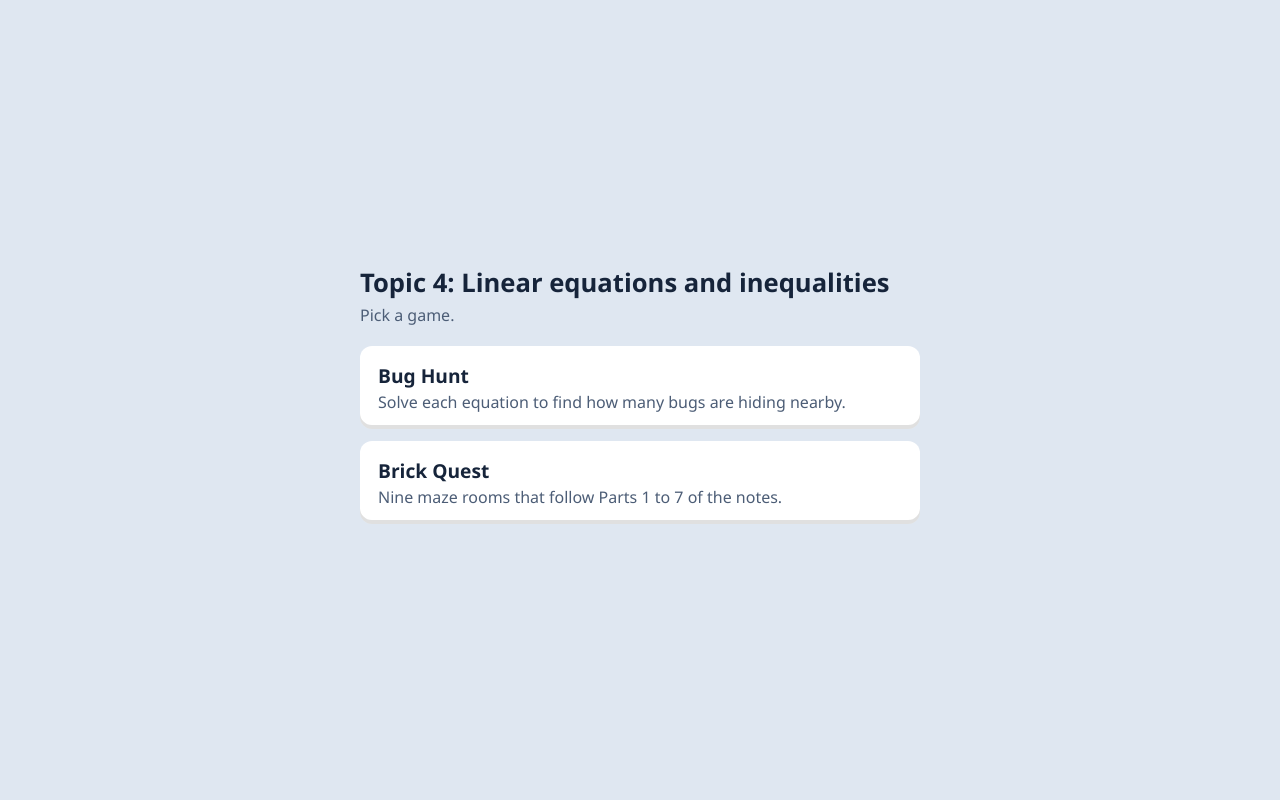
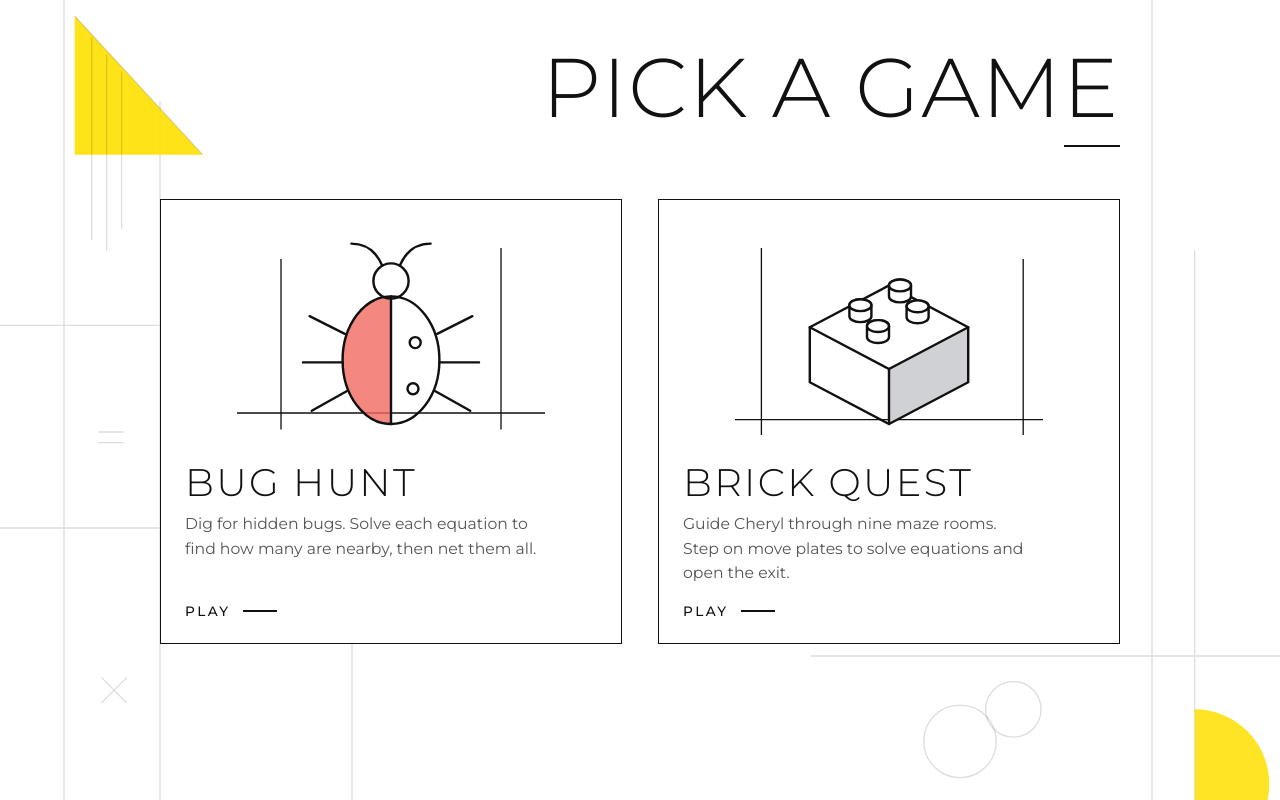
Before and after one commit to jamicito/jamicito.github.io, a plain HTML site: page index.html in a window 1280 px wide. Drawn offline with Linux system fonts and the light colour scheme.

Commit message:
Bug Hunt: win by netting all bugs, remove notes labels; new home page

```diff
--- a/index.html
+++ b/index.html
@@ -3,27 +3,93 @@
 <head>
 <meta charset="utf-8">
 <meta name="viewport" content="width=device-width, initial-scale=1, viewport-fit=cover">
-<title>Topic 4 Games: Linear Equations and Inequalities</title>
+<title>Pick a game</title>
+<link rel="preconnect" href="https://fonts.googleapis.com">
+<link rel="preconnect" href="https://fonts.gstatic.com" crossorigin>
+<link href="https://fonts.googleapis.com/css2?family=Montserrat:wght@300;400;500&display=swap" rel="stylesheet">
 <style>
-:root{--bg:#dfe7f1;--card:#ffffff;--ink:#16243a;--soft:#4c5d76;--edge:#2f4a6b;color-scheme:light}
-@media (prefers-color-scheme:dark){:root{--bg:#17202e;--card:#223047;--ink:#e8eef6;--soft:#9fb0c6;--edge:#0e1726;color-scheme:dark}}
-body{margin:0;min-height:100vh;display:flex;align-items:center;justify-content:center;background:var(--bg);color:var(--ink);font-family:"Segoe UI",system-ui,sans-serif;padding:20px;box-sizing:border-box}
-main{max-width:560px;width:100%}
-h1{font-size:1.6rem;margin:0 0 4px}
-p{color:var(--soft);margin:0 0 20px}
-a{display:block;background:var(--card);color:var(--ink);text-decoration:none;border-radius:12px;padding:16px 18px;margin-bottom:12px;box-shadow:inset 0 -4px 0 rgba(0,0,0,.12)}
-a:hover{outline:3px solid var(--edge)}
-a:focus-visible{outline:3px solid #3b82f6;outline-offset:2px}
-a b{display:block;font-size:1.2rem;margin-bottom:2px}
-a span{color:var(--soft)}
+:root{--bg:#ffffff;--ink:#111111;--line:#111111;--faint:rgba(17,17,17,.14);--soft:#555555;--yellow:#ffe000;--red:#f26b5e;--grey:#cfd1d4;color-scheme:light}
+@media (prefers-color-scheme:dark){:root:not([data-theme="light"]){--bg:#121212;--ink:#f2f2f2;--line:#f2f2f2;--faint:rgba(242,242,242,.14);--soft:#b4b4b4;--grey:#6d7075;color-scheme:dark}}
+:root[data-theme="dark"]{--bg:#121212;--ink:#f2f2f2;--line:#f2f2f2;--faint:rgba(242,242,242,.14);--soft:#b4b4b4;--grey:#6d7075;color-scheme:dark}
+:root{box-sizing:border-box;padding-top:env(safe-area-inset-top,0px);padding-bottom:env(safe-area-inset-bottom,0px)}
+*,*::before,*::after{box-sizing:inherit}
+html,body{height:100%}
+body{margin:0;background:var(--bg);color:var(--ink);font-family:"Montserrat","Helvetica Neue",Arial,sans-serif;font-weight:400;overflow-x:hidden}
+.deco{position:fixed;inset:0;width:100%;height:100%;pointer-events:none;z-index:0}
+.deco .l{stroke:var(--faint);stroke-width:1.2;fill:none}
+main{position:relative;z-index:1;min-height:100%;max-width:1040px;margin:0 auto;padding:clamp(28px,6vh,72px) clamp(18px,4vw,40px) 40px;display:flex;flex-direction:column}
+header{text-align:right;margin-bottom:clamp(28px,6vh,60px)}
+h1{margin:0;font-weight:300;font-size:clamp(2.6rem,8vw,5.2rem);line-height:.95;letter-spacing:.02em;text-transform:uppercase}
+.rule{display:inline-block;width:56px;height:2px;background:var(--ink);margin-top:18px}
+.games{display:grid;grid-template-columns:1fr 1fr;gap:clamp(18px,3vw,36px);flex:1;align-content:start}
+a.game{position:relative;display:flex;flex-direction:column;color:var(--ink);text-decoration:none;border:1.5px solid var(--line);background:var(--bg);padding:22px 24px 24px;min-height:340px}
+a.game::after{content:"";position:absolute;inset:0;border:1.5px solid var(--line);transform:translate(0,0);transition:transform .2s ease;z-index:-1;background:var(--yellow)}
+a.game:hover::after,a.game:focus-visible::after{transform:translate(10px,10px)}
+a.game:focus-visible{outline:none}
+.art{width:100%;height:auto;flex:1;max-height:220px;display:block;margin:4px 0 18px}
+.art .s{fill:none;stroke:var(--line);stroke-width:2.2;stroke-linecap:round;stroke-linejoin:round}
+.art .t{fill:none;stroke:var(--line);stroke-width:1.2}
+h2{margin:0;font-weight:300;font-size:clamp(1.8rem,3.4vw,2.4rem);letter-spacing:.06em;text-transform:uppercase;line-height:1}
+.desc{margin:10px 0 18px;color:var(--soft);font-size:.98rem;line-height:1.55;max-width:34ch}
+.play{margin-top:auto;font-weight:500;font-size:.85rem;letter-spacing:.18em;text-transform:uppercase;display:inline-flex;align-items:center;gap:12px}
+.play i{display:inline-block;width:34px;height:2px;background:var(--ink);transition:width .2s ease}
+a.game:hover .play i{width:54px}
+@media (max-width:700px){
+  .games{grid-template-columns:1fr}
+  a.game{min-height:0}
+  .art{max-height:150px}
+  header{text-align:left}
+}
+@media (prefers-reduced-motion:reduce){a.game::after,.play i{transition:none}}
 </style>
 </head>
 <body>
+<svg class="deco" viewBox="0 0 1200 800" preserveAspectRatio="xMidYMid slice" aria-hidden="true">
+  <path class="l" d="M60 0V800M150 120V800M0 330H520M0 520H520M330 300V800M1080 0V800M1120 260V800M760 640H1200"/>
+  <path d="M70 40 L70 170 L190 170 Z" fill="var(--yellow)" opacity=".9"/>
+  <path class="l" d="M70 40 L190 170M86 60V250M100 76V260M114 92V240"/>
+  <path d="M1120 690 A70 70 0 0 1 1120 830 Z" fill="var(--yellow)" opacity=".85"/>
+  <circle class="l" cx="900" cy="720" r="34"/><circle class="l" cx="950" cy="690" r="26"/>
+  <path class="l" d="M230 600l20 26 20-26 20 26 20-26"/><path class="l" d="M95 660l24 24M119 660l-24 24"/><path class="l" d="M92 430h24M92 440h24"/>
+</svg>
 <main>
-  <h1>Topic 4: Linear equations and inequalities</h1>
-  <p>Pick a game.</p>
-  <a href="bug-hunt.html"><b>Bug Hunt</b><span>Solve each equation to find how many bugs are hiding nearby.</span></a>
-  <a href="brick-quest.html"><b>Brick Quest</b><span>Nine maze rooms that follow Parts 1 to 7 of the notes.</span></a>
+  <header>
+    <h1>Pick a game</h1>
+    <span class="rule" aria-hidden="true"></span>
+  </header>
+  <div class="games">
+    <a class="game" href="bug-hunt.html">
+      <svg class="art" viewBox="0 0 320 200" role="img" aria-label="Line drawing of a bug">
+        <path class="t" d="M20 170H300M60 30V185M260 20V185"/>
+        <path d="M160 64 A44 58 0 0 0 160 180 Z" fill="var(--red)" opacity=".8"/>
+        <ellipse class="s" cx="160" cy="122" rx="44" ry="58"/>
+        <path class="s" d="M160 64V180"/>
+        <circle class="s" cx="160" cy="50" r="16"/>
+        <path class="s" d="M152 36C146 22 136 16 124 16M168 36C174 22 184 16 196 16"/>
+        <path class="s" d="M118 98L86 82M116 124H80M120 150L88 168M202 98L234 82M204 124H240M200 150L232 168"/>
+        <circle class="s" cx="182" cy="106" r="5"/><circle class="s" cx="180" cy="148" r="5"/>
+      </svg>
+      <h2>Bug Hunt</h2>
+      <p class="desc">Dig for hidden bugs. Solve each equation to find how many are nearby, then net them all.</p>
+      <span class="play">Play <i></i></span>
+    </a>
+    <a class="game" href="brick-quest.html">
+      <svg class="art" viewBox="0 0 320 200" role="img" aria-label="Line drawing of a building brick">
+        <path class="t" d="M20 176H300M44 20V190M282 30V190"/>
+        <!-- side face shaded -->
+        <path d="M232 92 L232 142 L160 180 L160 130 Z" fill="var(--grey)"/>
+        <!-- brick outline: top, front, side -->
+        <path class="s" d="M88 92 L160 54 L232 92 L160 130 Z"/>
+        <path class="s" d="M88 92 V142 L160 180 L232 142 V92"/>
+        <path class="s" d="M160 130 V180"/>
+        <!-- studs -->
+        <g class="s" style="fill:var(--bg)"><path d="M160 64 V54 A10 5.4 0 0 1 180 54 V64 A10 5.4 0 0 1 160 64 Z"/><ellipse cx="170" cy="54" rx="10" ry="5.4"/><path d="M124 82 V72 A10 5.4 0 0 1 144 72 V82 A10 5.4 0 0 1 124 82 Z"/><ellipse cx="134" cy="72" rx="10" ry="5.4"/><path d="M176 83 V73 A10 5.4 0 0 1 196 73 V83 A10 5.4 0 0 1 176 83 Z"/><ellipse cx="186" cy="73" rx="10" ry="5.4"/><path d="M140 101 V91 A10 5.4 0 0 1 160 91 V101 A10 5.4 0 0 1 140 101 Z"/><ellipse cx="150" cy="91" rx="10" ry="5.4"/></g>
+      </svg>
+      <h2>Brick Quest</h2>
+      <p class="desc">Guide Cheryl through nine maze rooms. Step on move plates to solve equations and open the exit.</p>
+      <span class="play">Play <i></i></span>
+    </a>
+  </div>
 </main>
 </body>
 </html>
```
Also changed, not shown: bug-hunt.html (+10 -8 lines).
